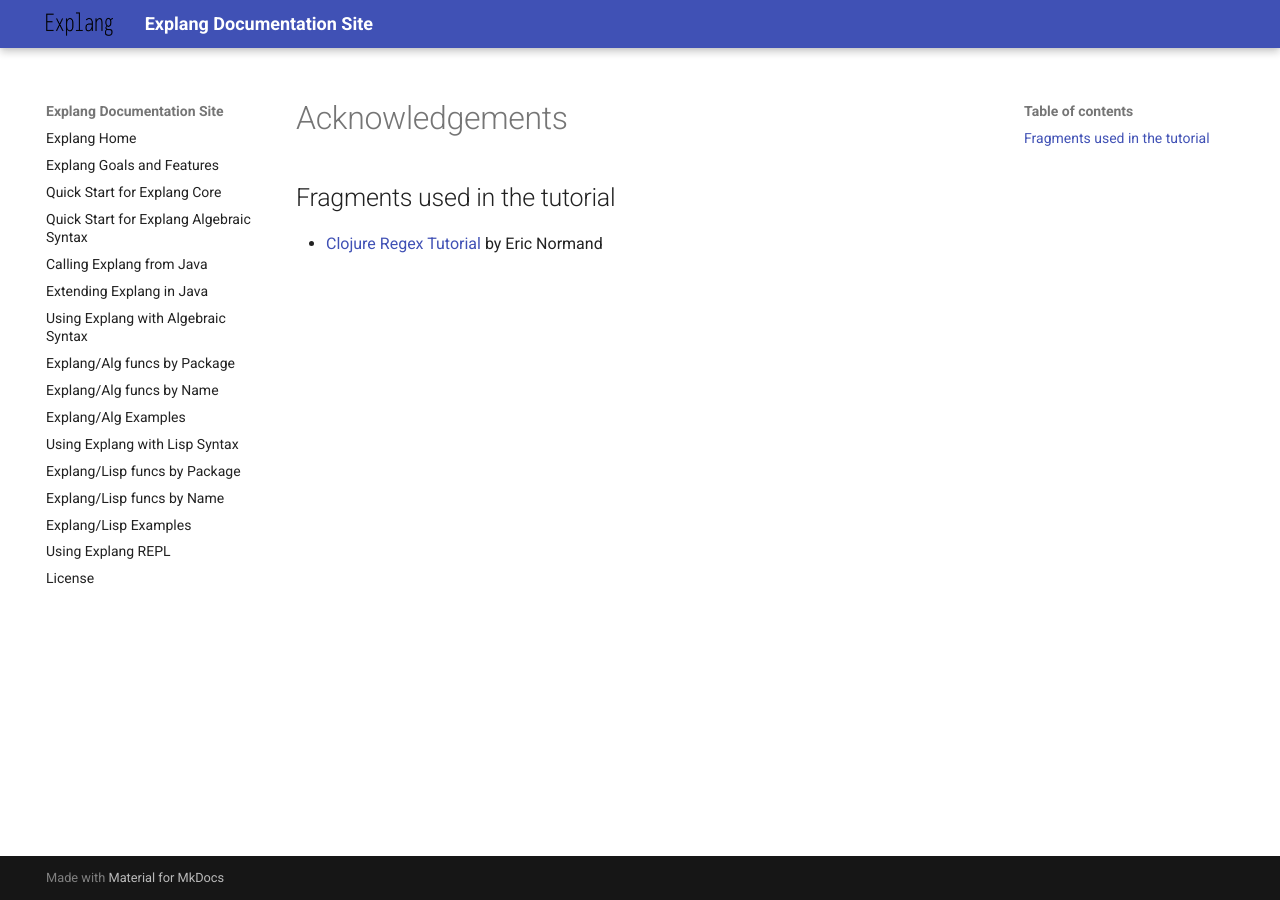
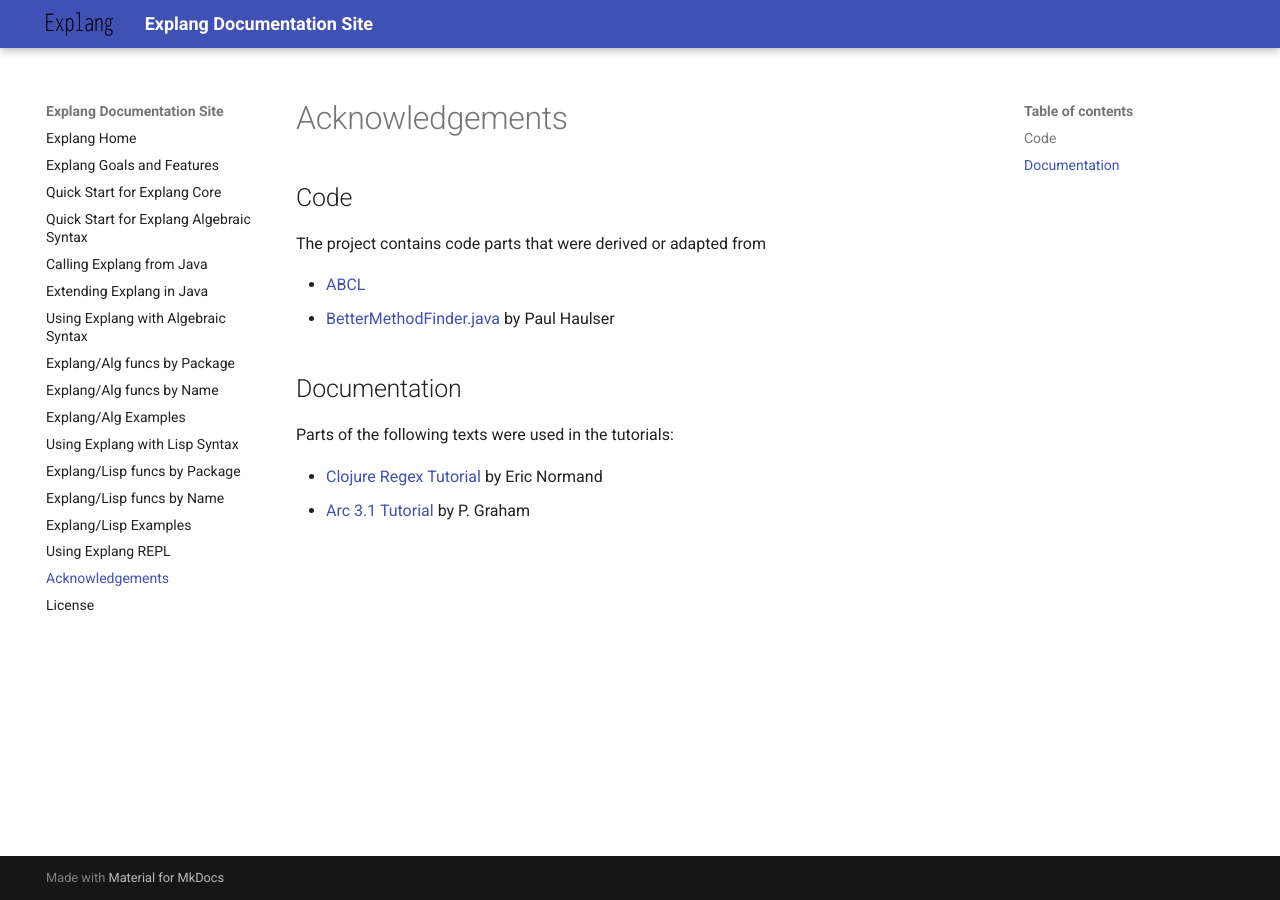
Before and after one commit to opsit-io/opsit-explang-docs, an MkDocs documentation site: the page built from docs/acknowledgements.md, in a window 1280 px wide. Built offline with MkDocs 1.6.1 and Material for MkDocs 9.7.7, drawn with Linux system fonts in a browser that asks for light colours.

Commit message:
feat: Add acknowledgements

```diff
--- a/docs/acknowledgements.md
+++ b/docs/acknowledgements.md
@@ -1,10 +1,22 @@
 
+Acknowledgements
+================
 
+Code
+----
 
+The project contains code parts that were derived or adapted from
 
+- [ABCL](https://armedbear.common-lisp.dev)
+- [BetterMethodFinder.java](https://adtmag.com/articles/2001/07/24/limitations-of-reflective-method-lookup.aspx)
+  by Paul Haulser
 
-Fragments used in the tutorial
-------------------------------
+Documentation
+-------------
+
+Parts of the following texts were used in the tutorials:
 
 - [Clojure Regex Tutorial](https://ericnormand.me/mini-guide/clojure-regex)
   by Eric Normand
+- [Arc 3.1 Tutorial](https://arclanguage.github.io/tut-stable.html) by
+  P. Graham
--- a/mkdocs.yml
+++ b/mkdocs.yml
@@ -28,8 +28,8 @@ nav:
   - "Explang/Lisp funcs by Name": explang-lisp-funcs-by-name.md
   - "Explang/Lisp Examples": explang-examples-lisp.md
   - "Using Explang REPL" : using-explang-REPL.md
-
-  - License: LICENSE.md
+  - "Acknowledgements" : acknowledgements.md
+  - "License": LICENSE.md
 
 theme:
   name: material
```
Also changed, not shown: 5 other files.
